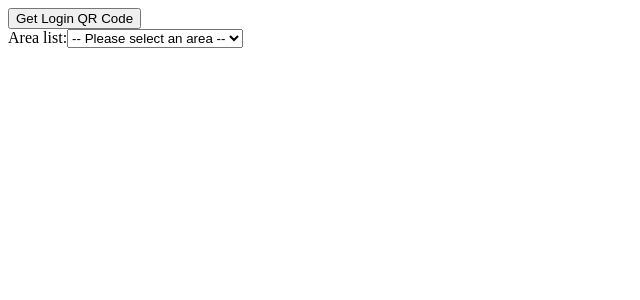
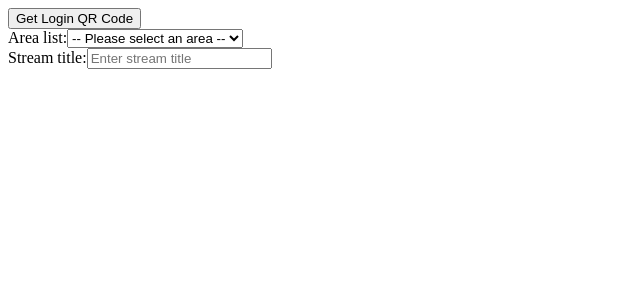
Before and after one commit to TianYu-00/Bilibili-Stream-Manager, a React (Vite) app in the folder src/renderer/: page / in a window 1280 px wide. Shown: the top 300 px of the page, without its empty margins (0-640 px from the left). Built offline with nearby package versions, Linux system fonts and the light colour scheme.

Commit message:
Add stream title input component
Introduced a new StreamTitle component for entering the stream title and integrated it into the App. Updated README to mark stream title input as complete.

```diff
--- a/src/renderer/src/App.jsx
+++ b/src/renderer/src/App.jsx
@@ -1,6 +1,7 @@
 import React, { useState, useEffect, useRef } from 'react'
 import QRCode from 'react-qr-code'
 import AreaList from './components/AreaList'
+import StreamTitle from './components/StreamTitle'
 
 function App() {
   const [qrData, setQrData] = useState(null)
@@ -14,6 +15,7 @@ function App() {
   const [mid, setMid] = useState(localStorage.getItem('MID') || '')
 
   const [selectedAreaId, setSelectedAreaId] = useState(null)
+  const [streamTitle, setStreamTitle] = useState('')
 
   const intervalRef = useRef(null)
 
@@ -130,6 +132,11 @@ function App() {
     setSelectedAreaId(id)
   }
 
+  const handleStreamTitleChange = (newTitle) => {
+    setStreamTitle(newTitle)
+    console.log('Stream Title:', newTitle)
+  }
+
   // Auto verify on session load
   useEffect(() => {
     if (sessdata && csrf && !isLoggedIn) {
@@ -181,6 +188,7 @@ function App() {
         {csrf && <p className="mt-1 break-words">CSRF: {csrf}</p>}
         {roomId && <p className="mt-1 break-words">Room ID: {roomId}</p>}
         <AreaList selectedAreaId={selectedAreaId} onAreaChange={handleAreaChange} />
+        <StreamTitle title={streamTitle} onTitleChange={handleStreamTitleChange} />
       </div>
     </div>
   )
--- /dev/null
+++ b/src/renderer/src/components/StreamTitle.jsx
@@ -0,0 +1,23 @@
+import React from 'react'
+
+export default function StreamTitle({ title, onTitleChange }) {
+  const handleChange = (e) => {
+    onTitleChange(e.target.value)
+  }
+
+  return (
+    <div>
+      <label htmlFor="streamTitle" className="block mb-1">
+        Stream title:
+      </label>
+      <input
+        id="streamTitle"
+        type="text"
+        value={title}
+        onChange={handleChange}
+        className=""
+        placeholder="Enter stream title"
+      />
+    </div>
+  )
+}
```
Also changed, not shown: 1 other file (tests, documents, lock files or other folders).
